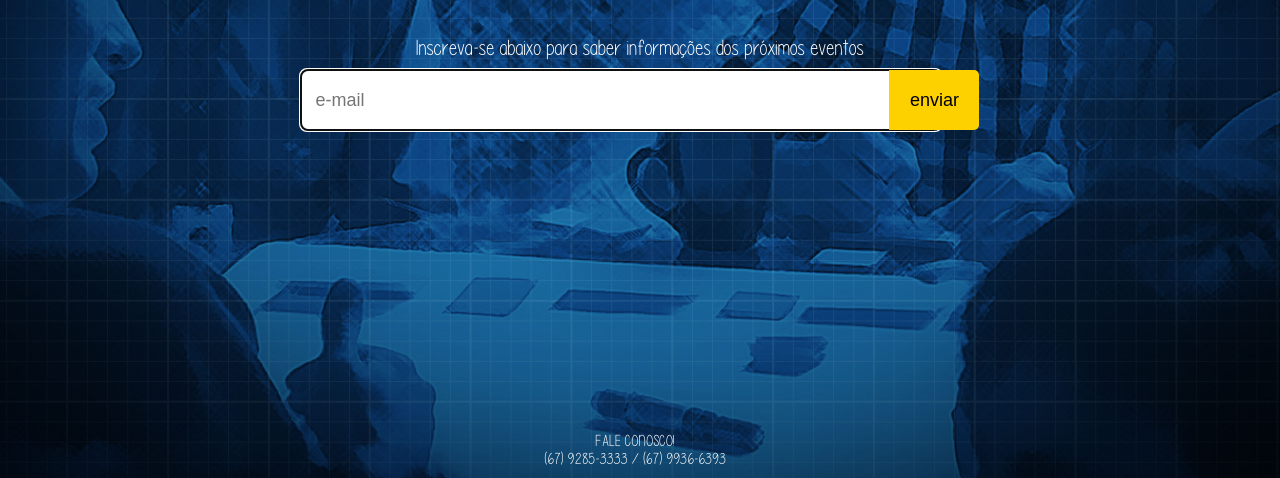
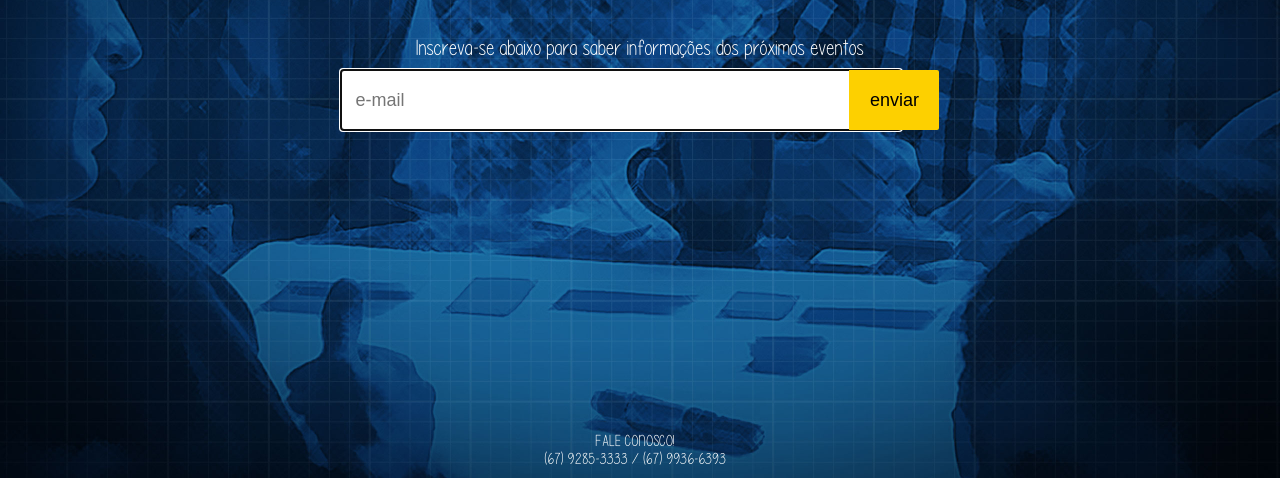
Before and after one commit to brunoguazina/PenseGrandeComecePequeno, a website: page app/index.html in a window 1280 px wide. Shown: the part 322-800 px from the top of the page. Drawn offline with nearby package versions, Linux system fonts and the light colour scheme; files that its build step writes are made by us from their sources; a script that the page names is missing.

Commit message:
ajustes no tamanho do input

```diff
--- a/app/styles/main.scss
+++ b/app/styles/main.scss
@@ -56,13 +56,13 @@ p {
 
 
 input[type="email"] {
-    width: 625px;
+    width: 545px;
     height: 60px;
     font-size: 18px;
     padding: 0 0 0 15px;
     border: none;
     vertical-align: top;
-    border-radius: 7px;
+    border-radius: 2px;
 
 }
 
@@ -75,8 +75,8 @@ input[type="submit"] {
     vertical-align: top;
     font-size: 18px;
     border: none;
-    border-top-right-radius: 5px;
-    border-bottom-right-radius: 5px;
+    border-top-right-radius: 2px;
+    border-bottom-right-radius: 2px;
     height: 60px;
     width: 90px;
     margin: 0 0 0 -55px;
```
